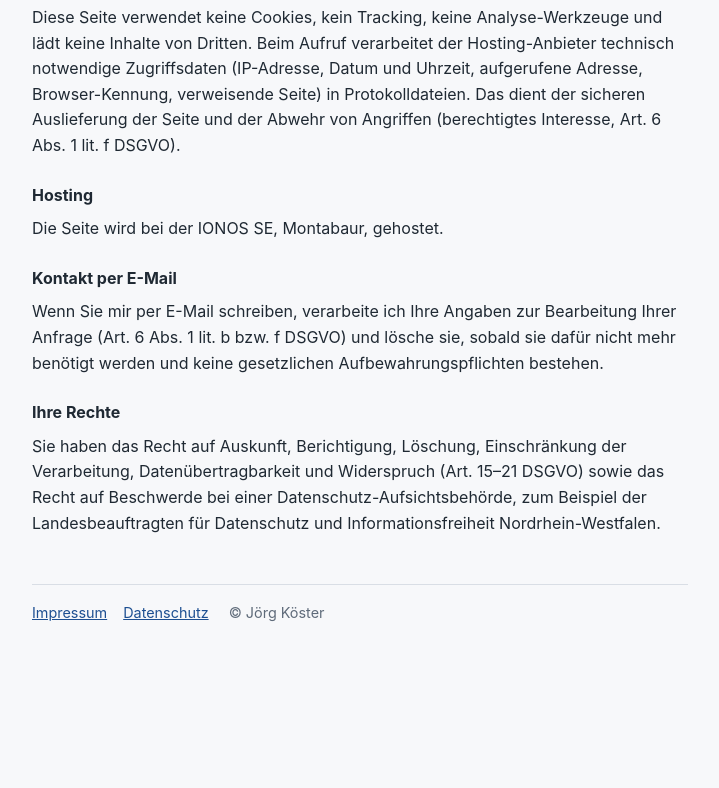
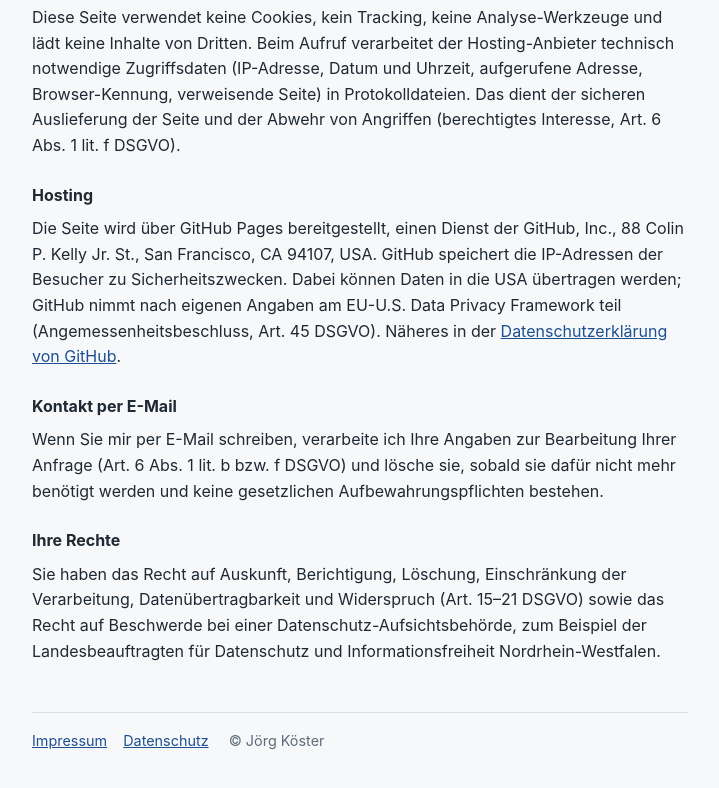
Before and after one commit to JoergKoester/jkoester-website, a plain HTML site: page index.html in a window 1280 px wide. Shown: the part 921-1709 px from the top of the page, without its empty margins (280-999 px from the left). Before the commit the page ends 1609 px from the top, so only its background shows below. Drawn offline with Linux system fonts and the light colour scheme.

Commit message:
Hosting-Hinweis: GitHub Pages

```diff
--- a/index.html
+++ b/index.html
@@ -65,7 +65,11 @@
        Protokolldateien. Das dient der sicheren Auslieferung der Seite und der Abwehr von Angriffen
        (berechtigtes Interesse, Art. 6 Abs. 1 lit. f DSGVO).</p>
     <h3>Hosting</h3>
-    <p>Die Seite wird bei der IONOS SE, Montabaur, gehostet.</p>
+    <p>Die Seite wird &uuml;ber GitHub Pages bereitgestellt, einen Dienst der GitHub, Inc., 88 Colin P. Kelly Jr.
+       St., San Francisco, CA 94107, USA. GitHub speichert die IP-Adressen der Besucher zu Sicherheitszwecken.
+       Dabei k&ouml;nnen Daten in die USA &uuml;bertragen werden; GitHub nimmt nach eigenen Angaben am
+       EU-U.S. Data Privacy Framework teil (Angemessenheitsbeschluss, Art. 45 DSGVO). N&auml;heres in der
+       <a href="https://docs.github.com/de/site-policy/privacy-policies/github-general-privacy-statement">Datenschutzerkl&auml;rung von GitHub</a>.</p>
     <h3>Kontakt per E-Mail</h3>
     <p>Wenn Sie mir per E-Mail schreiben, verarbeite ich Ihre Angaben zur Bearbeitung Ihrer Anfrage
        (Art. 6 Abs. 1 lit. b bzw. f DSGVO) und l&ouml;sche sie, sobald sie daf&uuml;r nicht mehr
```
